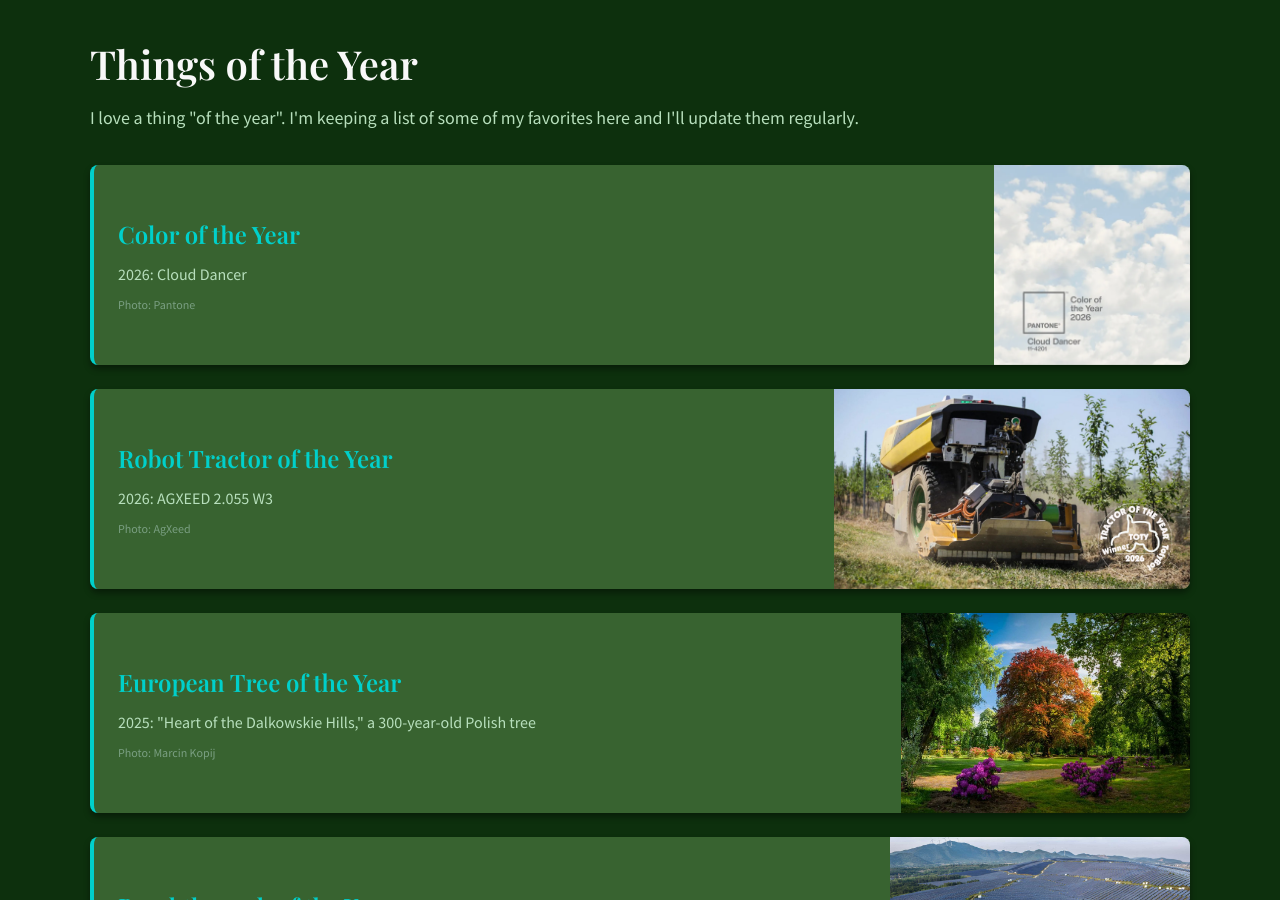
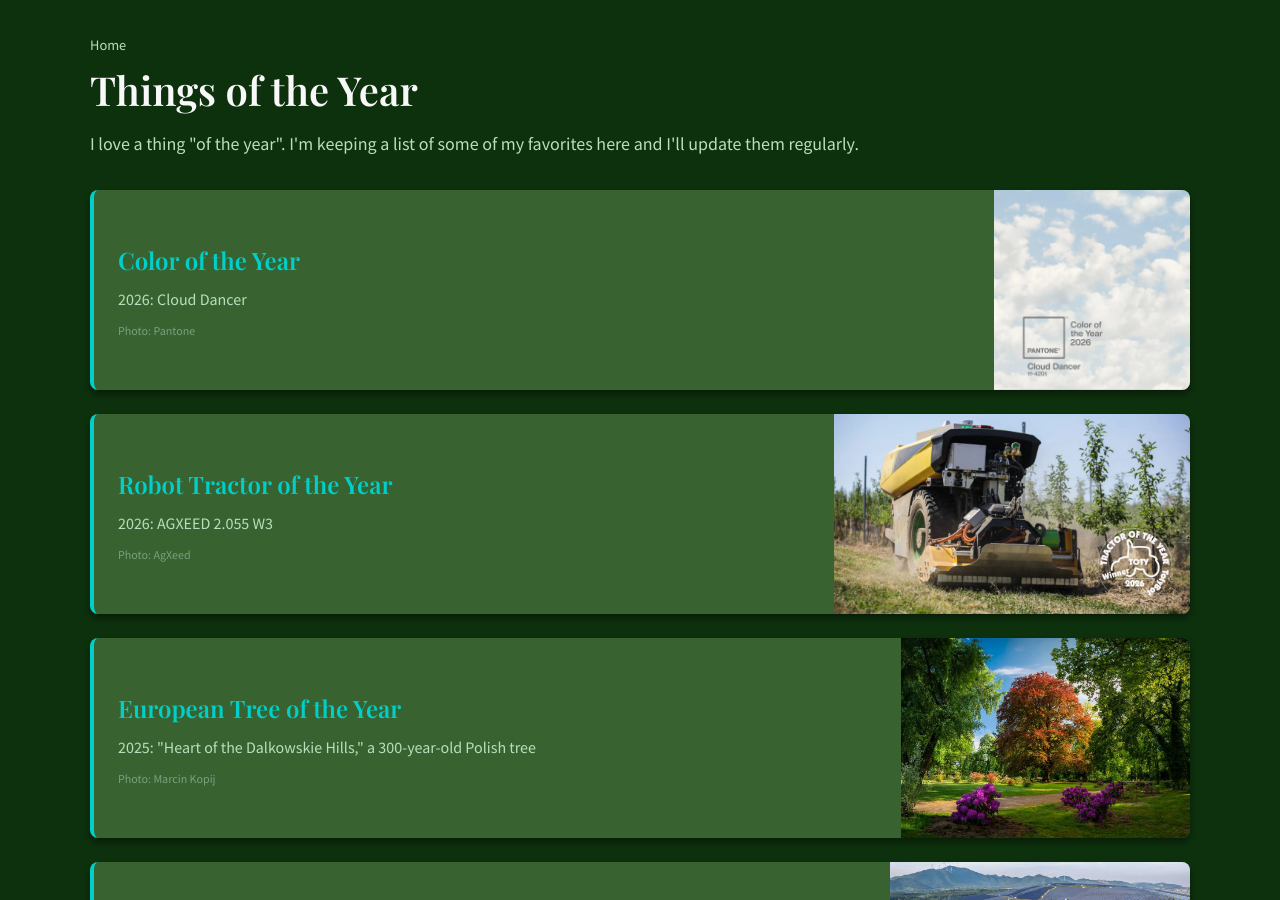
Before and after one commit to prismika/prismika.github.io, a Jekyll site: the page projects/things-of-the-year/index.html, which Jekyll copies as it is, in a window 1280 px wide and 900 px high. Built offline with Jekyll 4.4.1, drawn with Linux system fonts in a browser that asks for light colours.

Commit message:
Add links to return home.

```diff
--- a/projects/random-person/index.html
+++ b/projects/random-person/index.html
@@ -106,6 +106,7 @@
 </head>
 <body>
     <div class="container">
+        <a href="/" style="color:#b7dfbc;text-decoration:none;font-size:0.9rem;">Home</a>
         <h1>See Where a Random Person Lives</h1>
         <p class="description">
             <p>
--- a/projects/sonification/index.html
+++ b/projects/sonification/index.html
@@ -93,6 +93,7 @@
 </head>
 <body>
     <div class="container">
+        <a href="/" style="color:#b7dfbc;text-decoration:none;font-size:0.9rem;">Home</a>
         <h1>Hearing the Shape of Data</h1>
         <p class="description">
             There are many ways to communicate aspects of data visually. But what about sonically? If we imagine that a cloud of data points is a physical shape and pick a data point to "flick", we can model the sound the shape would make as it vibrates with the impact. A surprising amount of geometric information can be gleaned from the sound, at least in principle! Whether or not you can hear that information in practice is up for debate. Give it a try below!
--- a/projects/things-of-the-year/index.html
+++ b/projects/things-of-the-year/index.html
@@ -144,6 +144,7 @@
 </head>
 <body>
     <div class="container">
+        <a href="/" style="color:#b7dfbc;text-decoration:none;font-size:0.9rem;">Home</a>
         <h1>Things of the Year</h1>
         <p class="page-description">
             I love a thing "of the year". I'm keeping a list of some of my favorites here and I'll update them regularly.
```
